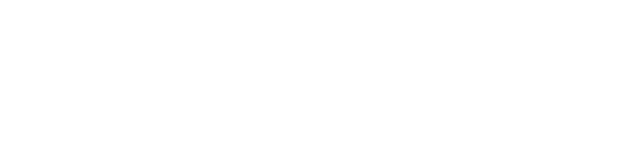
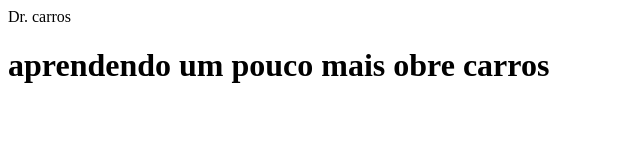
Before and after one commit to zago30/paginacarros, a plain HTML site: page index.html in a window 1280 px wide. Shown: the whole page, without its empty margins (0-640 px from the left). Drawn offline with Linux system fonts and the light colour scheme.

Commit message:
salvar tudo o que eu fiz hoje

```diff
--- a/index.html
+++ b/index.html
@@ -1,3 +1,27 @@
+<!DOCTYPE html>
+<html lang="en">
+<head>
+    <meta charset="UTF-8">
+    <meta name="viewport" content="width=device-width, initial-scale=1.0">
+    <title>Document</title>
+</head>
+
+<body>
+    <header>Dr. carros</header>
+<h1>aprendendo um pouco mais obre carros</h1>
+
+
+
+</body>
+
+</html>
+
+
+
+
+
+
+
 <!DOCTYPE html>
 <html lang="en">
 <head>
@@ -6,6 +30,3 @@
     <title>Document</title>
 </head>
 <body>
-
-</body>
-</html>
```
